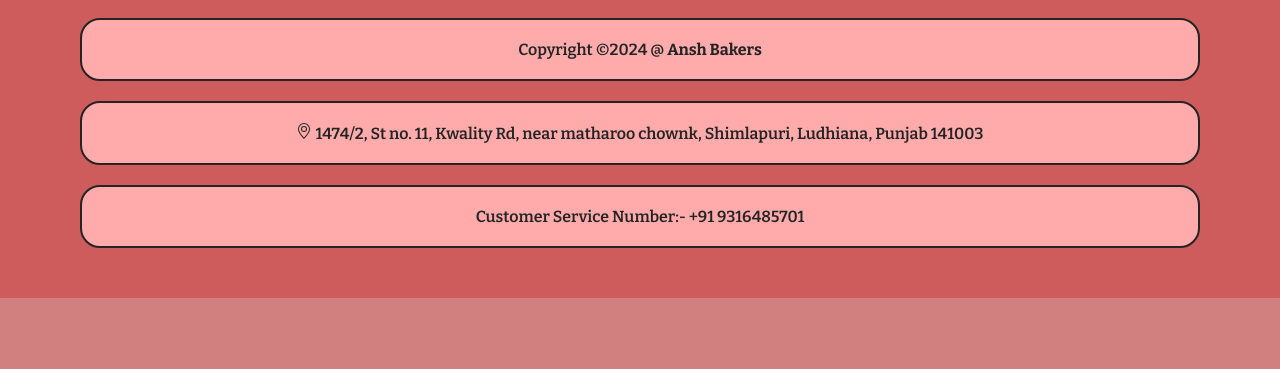
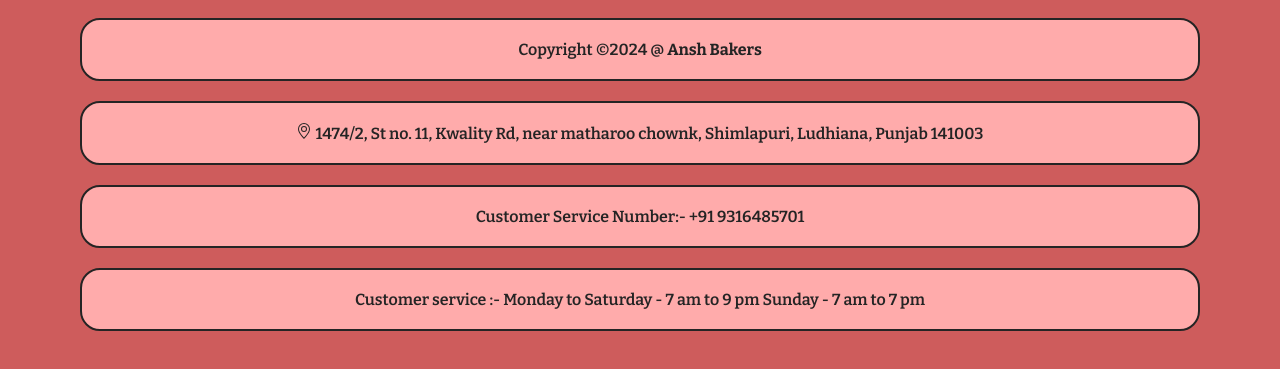
Before and after one commit to spider-development01/Ansh-Bakers, a plain HTML site: page contact.html in a window 1280 px wide. Shown: the part 1435-1804 px from the top of the page. Before the commit the page ends 1733 px from the top, so only its background shows below. Drawn offline with nearby package versions, Linux system fonts and the light colour scheme.

Commit message:
Update contact.html

```diff
--- a/contact.html
+++ b/contact.html
@@ -373,6 +373,10 @@ form{
                     <p class="add">
                         Customer Service Number:- +91 9316485701
                     </p>
+                    <p class="add">
+                        Customer service :- Monday to Saturday - 7 am to 9 pm
+                                            Sunday - 7 am to 7 pm
+                    </p>
             </div>
         </footer>
     </section>
```
